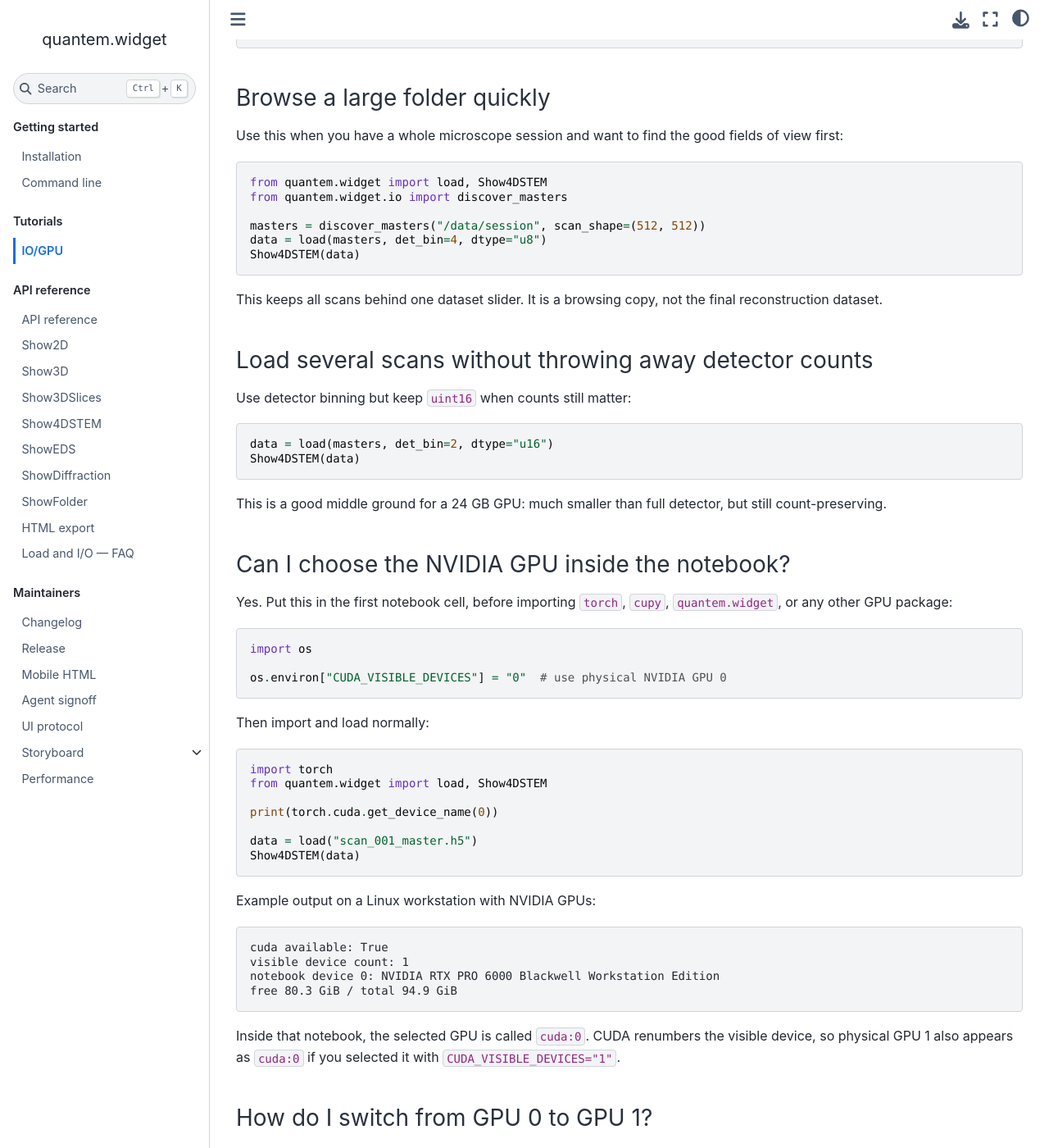
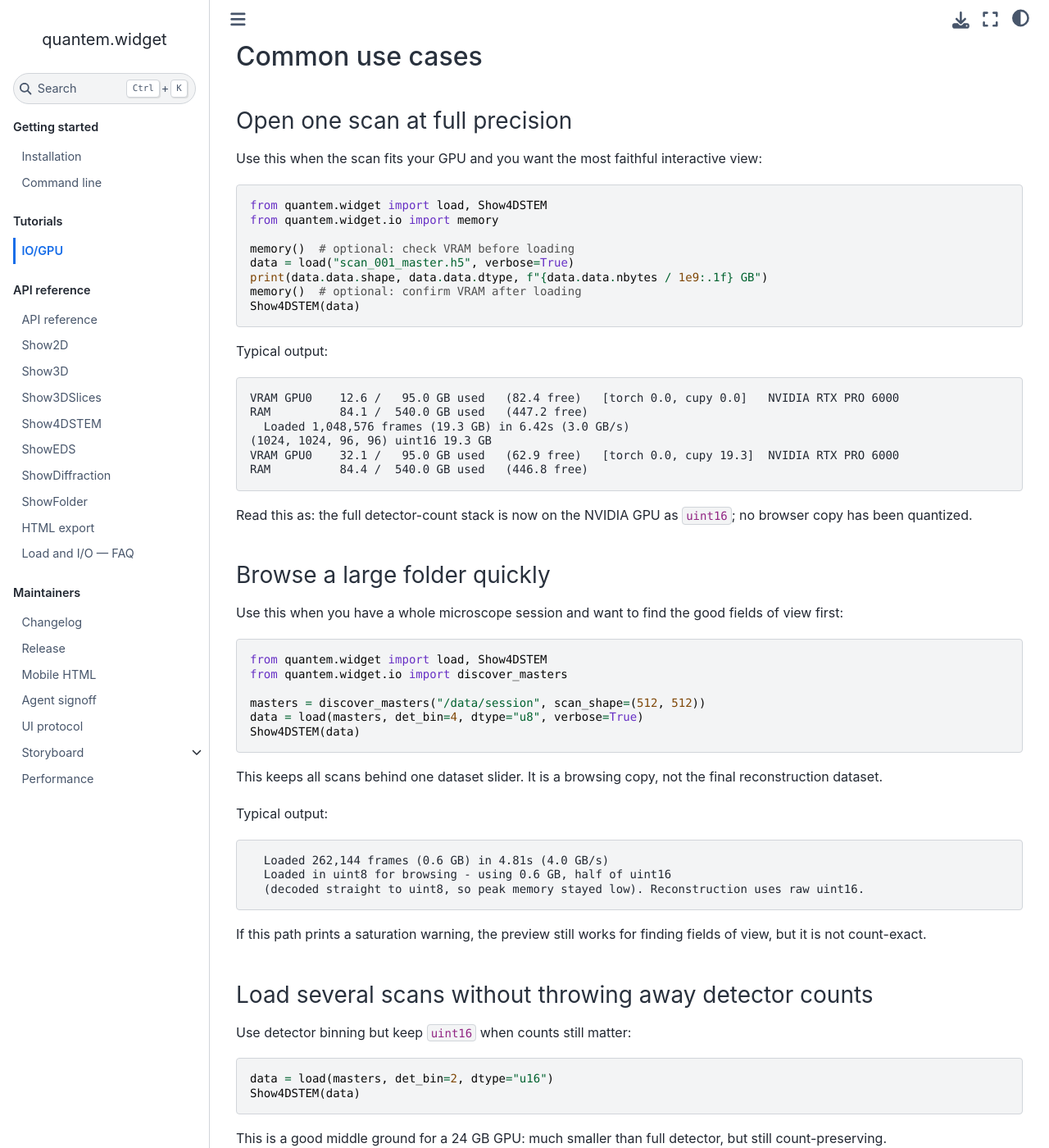
Before and after one commit to bobleesj/quantem.widget, a Jupyter Book: the page built from docs/tutorials/io_gpu.md, in a window 1280 px wide and 1400 px high, scrolled down 2212 px. Shown: the whole window at 82% size. Built offline with Jupyter Book 1.0.4 settings and Sphinx 7.4.7 and the Sphinx Book theme 1.1.4, drawn with Linux system fonts in a browser that asks for light colours; pages that are not in the unit, such as notebooks, are missing from menus; some of the changed text lies outside the part shown.

Commit message:
Document IO GPU load output

````diff
--- a/docs/tutorials/io_gpu.md
+++ b/docs/tutorials/io_gpu.md
@@ -19,6 +19,10 @@
 data = load("scan_master.h5", det_bin=4, dtype="u8")  # small browse copy
 ```
 
+The loader prints useful progress by default. Keep those lines visible while you
+are learning a new dataset; they tell you how much memory was allocated, whether
+the data was narrowed safely, and whether a preview dtype clipped counts.
+
 ## Dtype in plain language
 
 The `dtype` is how each number is stored.
@@ -34,6 +38,16 @@
 
 Use `uint8` only when you want a lightweight preview or tutorial copy. It is
 fast and small, but it can saturate real counts above 255.
+
+If you request `dtype="u8"` and any counts exceed 255, `load` warns you:
+
+```text
+Warning: dtype='u8' saturated 1,482,913 pixels (0.0124%) above 255 to 255.
+Pass dtype='u16' or 'auto' to keep full counts.
+```
+
+That warning is intentional. It means the browsing copy is no longer exact, so
+use `dtype="u16"` or the default load for quantitative work.
 
 ## Size estimates
 
@@ -84,10 +98,28 @@
 
 ```python
 from quantem.widget import load, Show4DSTEM
+from quantem.widget.io import memory
 
-data = load("scan_001_master.h5")
+memory()  # optional: check VRAM before loading
+data = load("scan_001_master.h5", verbose=True)
+print(data.data.shape, data.data.dtype, f"{data.data.nbytes / 1e9:.1f} GB")
+memory()  # optional: confirm VRAM after loading
 Show4DSTEM(data)
 ```
+
+Typical output:
+
+```text
+VRAM GPU0    12.6 /   95.0 GB used   (82.4 free)   [torch 0.0, cupy 0.0]   NVIDIA RTX PRO 6000
+RAM          84.1 /  540.0 GB used   (447.2 free)
+  Loaded 1,048,576 frames (19.3 GB) in 6.42s (3.0 GB/s)
+(1024, 1024, 96, 96) uint16 19.3 GB
+VRAM GPU0    32.1 /   95.0 GB used   (62.9 free)   [torch 0.0, cupy 19.3]  NVIDIA RTX PRO 6000
+RAM          84.4 /  540.0 GB used   (446.8 free)
+```
+
+Read this as: the full detector-count stack is now on the NVIDIA GPU as
+`uint16`; no browser copy has been quantized.
 
 ### Browse a large folder quickly
 
@@ -99,12 +131,23 @@
 from quantem.widget.io import discover_masters
 
 masters = discover_masters("/data/session", scan_shape=(512, 512))
-data = load(masters, det_bin=4, dtype="u8")
+data = load(masters, det_bin=4, dtype="u8", verbose=True)
 Show4DSTEM(data)
 ```
 
 This keeps all scans behind one dataset slider. It is a browsing copy, not the
 final reconstruction dataset.
+
+Typical output:
+
+```text
+  Loaded 262,144 frames (0.6 GB) in 4.81s (4.0 GB/s)
+  Loaded in uint8 for browsing - using 0.6 GB, half of uint16
+  (decoded straight to uint8, so peak memory stayed low). Reconstruction uses raw uint16.
+```
+
+If this path prints a saturation warning, the preview still works for finding
+fields of view, but it is not count-exact.
 
 ### Load several scans without throwing away detector counts
 
````
